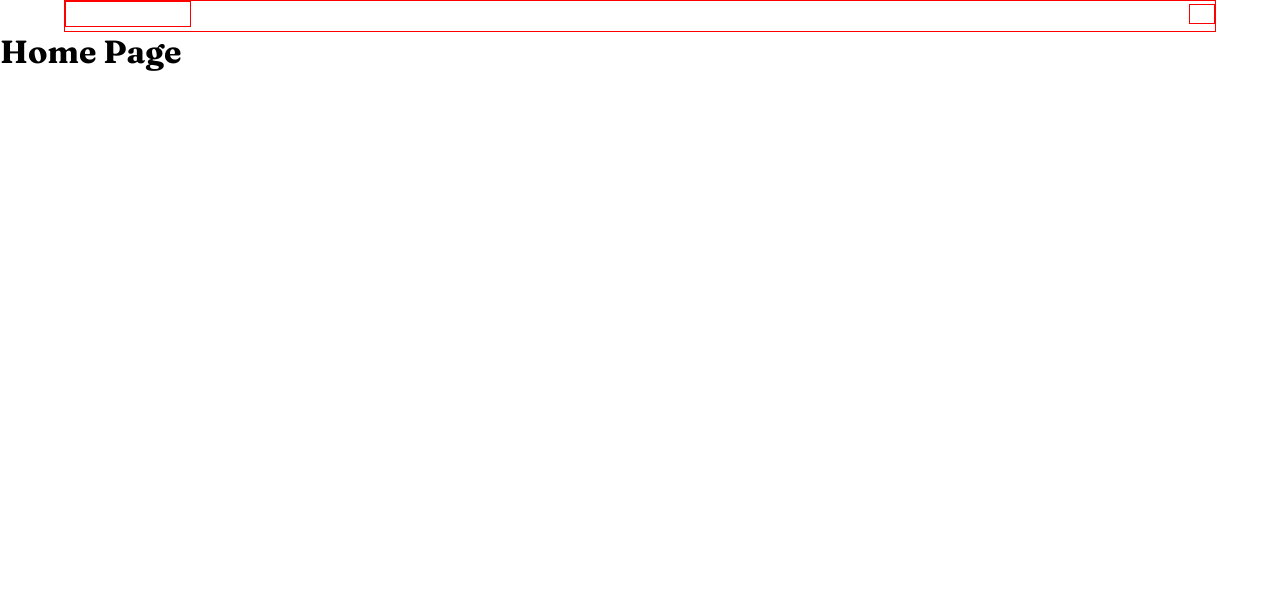
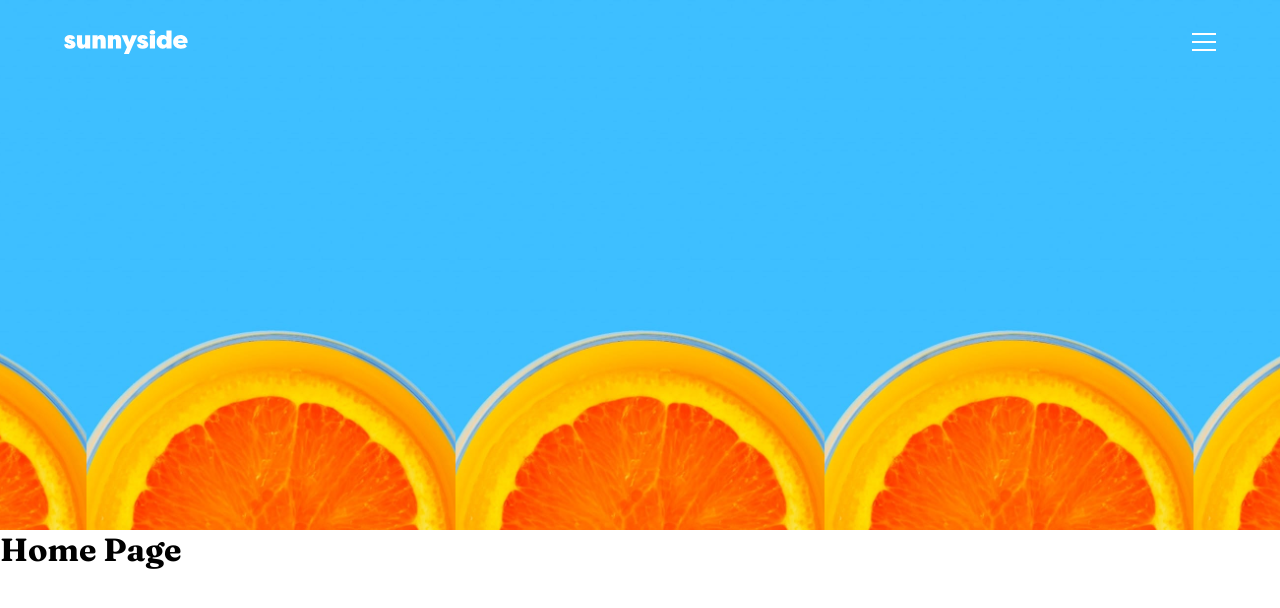
Before and after one commit to OscarAnillo/sunny-side-landing-fe, a Next.js app: page / in a window 1280 px wide. Shown: the top 608 px of the page. Built offline with nearby package versions, Linux system fonts and the light colour scheme.

Commit message:
add navbar styles and heroComponent

```diff
--- /dev/null
+++ b/components/hero-component.js
@@ -0,0 +1,3 @@
+export default function HeroComponent(){
+    return <div className="bg-hero"></div>
+}
--- a/pages/index.js
+++ b/pages/index.js
@@ -1,4 +1,5 @@
 import Head from 'next/head'
+import HeroComponent from '../components/hero-component'
 import NavBar from '../components/navBar-component'
 
 
@@ -10,10 +11,11 @@ export default function Home() {
         <meta name="description" content="Generated by create next app" />
         <link rel="icon" href="/images/favicon-32x32.png" />
       </Head>
-      <div>
+
         <NavBar />
+        <HeroComponent />
         <h1>Home Page</h1>
-      </div>
+
     </div>
   )
 }
--- a/styles/globals.css
+++ b/styles/globals.css
@@ -16,18 +16,27 @@ body {
 
 /* NavBar Component */
 .section-nav {
-  border: 1px solid red;
   width: 90%;
   margin: auto;
+  position: relative;
+  height: 0px;
 }
 .nav-row {
   display: flex;
   align-items: center;
   justify-content: space-between;
+  position: relative;
+  top: 30px;
 }
-.nav-row img {
-  border: 1px solid red;
-}
+
 .nav-row .desktop-nav {
   display: none;
 }
+
+/* Hero Component */
+.bg-hero {
+  background-image: url('/images/mobile/image-header.jpg');
+  background-position: center bottom;
+  background-size: contain;
+  height: 530px;
+}
```
